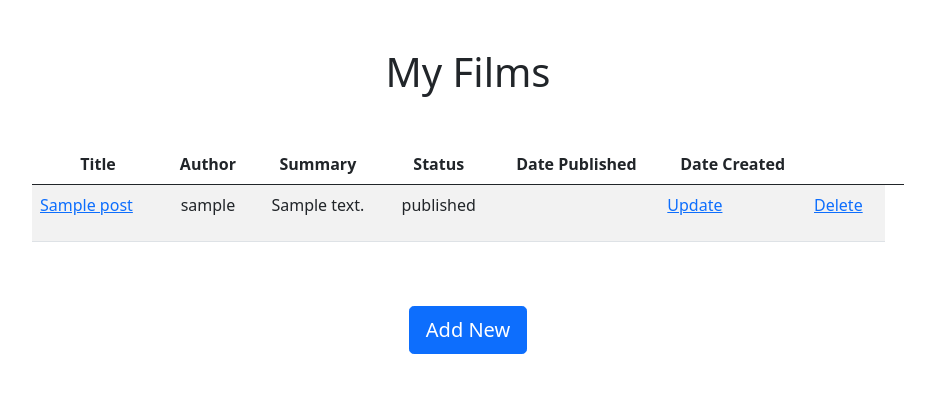
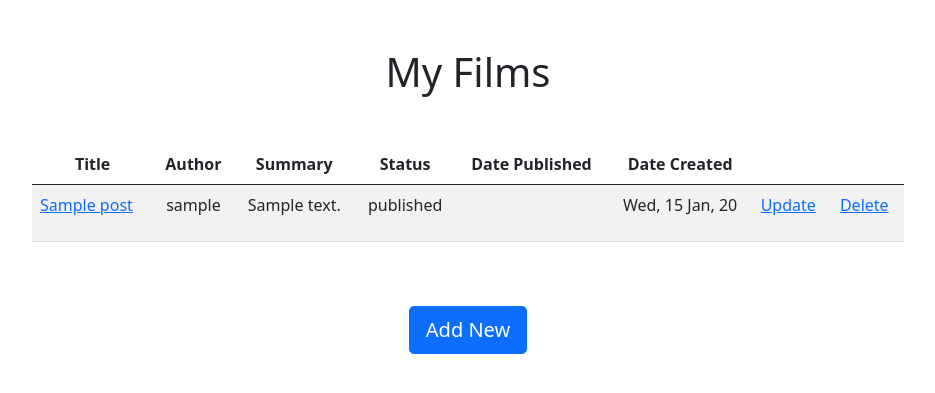
Before and after one commit to TPriince/Zuri-Django_CRUD, a Django app: page / in a window 1280 px wide. Shown: the part 56-449 px from the top of the page, without its empty margins (172-1107 px from the left). Run offline with Django 4.2, Linux system fonts and the light colour scheme; tables that the repository leaves empty hold one stand-in row (values such as "Sample post").

Commit message:
django crud task

```diff
--- a/I4G001437MWA/blog/templates/blog/post_list.html
+++ b/I4G001437MWA/blog/templates/blog/post_list.html
@@ -34,7 +34,8 @@
                     <td class="text-center">{{post.author}}</td>
                     <td class="text-center">{{post.body|truncatewords:30|linebreaks}}</td>
                     <td class="text-center">{{post.status}}</td>
-                    <td class="text-center">{{post.published_at|date:"D, d M, y"}}</td>
+                    <td class="text-center">{{post.published|date:"D, d M, y"}}</td>
+                    <td class="text-center">{{post.created|date:"D, d M, y"}}</td>
                     <td><a href="{% url 'blog:post_update' post.slug %} ">Update</a></td>
                     <td><a href="{% url 'blog:post_delete' post.slug %}">Delete</a></td>
                 </tr>
```
